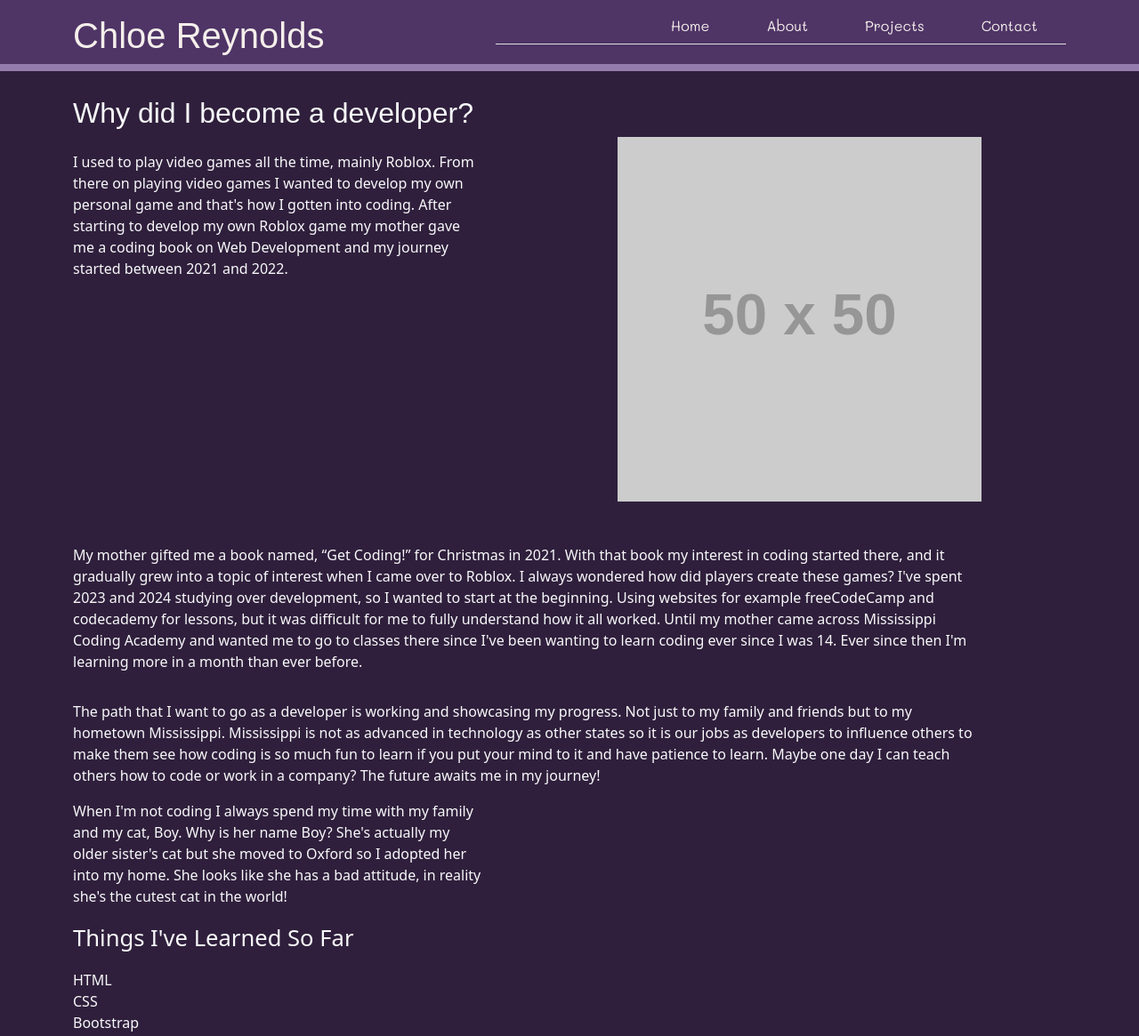
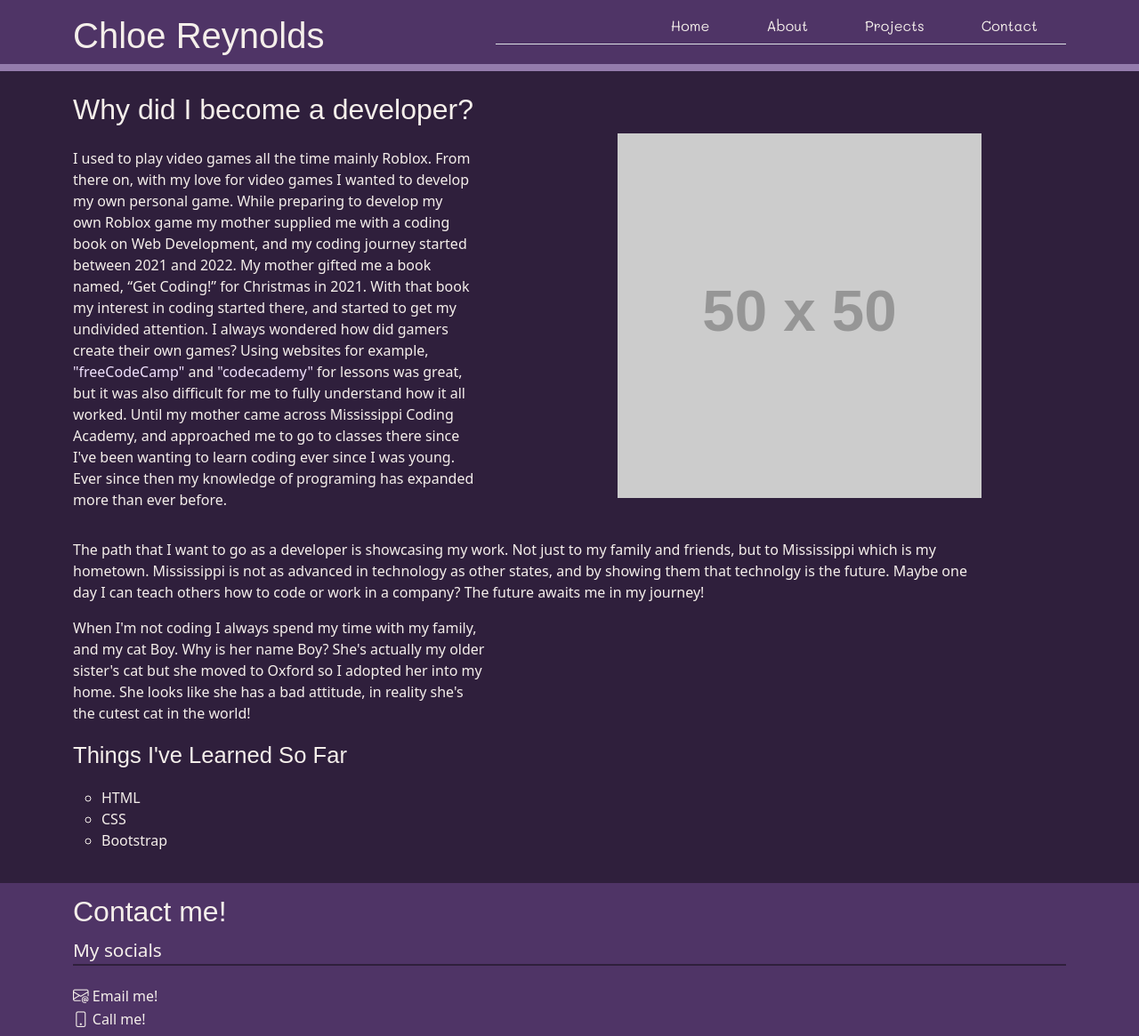
Before and after one commit to chloereynolds07/myportfolio, a plain HTML site: page about.html in a window 1280 px wide. Shown: the top 1165 px of the page at 89% size. Drawn offline with nearby package versions, Linux system fonts and the light colour scheme; placeholder pictures from the web are drawn by us; a web font is replaced by a local one.

Commit message:
working on everything!

```diff
--- a/about.html
+++ b/about.html
@@ -67,12 +67,10 @@
     <main class="main" id="main">
         <section class="section" id="aboutSection">
             <div class="container">
-                <div class="about-box">
-                    <h2 class="about-header text-light pt-2 text-center text-lg-start">Why did I become a developer?</h2>
-                </div>
+                    <h2 class="about-header pt-1 text-center text-lg-start">Why did I become a developer?</h2>
                 <div class="row">
-                    <div class="col-md-5 text-light pt-3">
-                        <p class="about-text">I used to play video games all the time, mainly Roblox. From there on playing video games I wanted to develop my own personal game and that's how I gotten into coding. After starting to develop my own Roblox game my mother gave me a coding book on Web Development and my journey started between 2021 and 2022.</p>
+                    <div class="col-md-5 pt-3">
+                        <p class="about-text">I used to play video games all the time mainly Roblox. From there on, with my love for video games I wanted to develop my own personal game. While preparing to develop my own Roblox game my mother supplied me with a coding book on Web Development, and my coding journey started between 2021 and 2022. My mother gifted me a book named, “Get Coding!” for Christmas in 2021. With that book my interest in coding started there, and started to get my undivided attention. I always wondered how did gamers create their own games? Using websites for example, <a href="https://www.freecodecamp.org/" class="about-text-link text-decoration-none" target="_blank">"freeCodeCamp"</a> and <a href="https://www.codecademy.com" class="about-text-link text-decoration-none" target="_blank">"codecademy"</a> for lessons was great, but it was also difficult for me to fully understand how it all worked. Until my mother came across Mississippi Coding Academy, and approached me to go to classes there since I've been wanting to learn coding ever since I was young. Ever since then my knowledge of programing has expanded more than ever before.</p>
                     </div>
                     <div class="col-md-6">
                         <img src="https://via.placeholder.com/50x50" alt="..." class="aboutme-img img-fluid w-75 mx-auto d-block float-lg-end">
@@ -80,14 +78,13 @@
                 </div>
                 <section class="section" id="aboutSection2">
                     <div class="col-md-11">
-                        <p class="about-text text-light pt-5">My mother gifted me a book named, “Get Coding!” for Christmas in 2021. With that book my interest in coding started there, and it gradually grew into a topic of interest when I came over to Roblox. I always wondered how did players create these games? I've spent 2023 and 2024 studying over development, so I wanted to start at the beginning. Using websites for example freeCodeCamp and codecademy for lessons, but it was difficult for me to fully understand how it all worked. Until my mother came across Mississippi Coding Academy and wanted me to go to classes there since I've been wanting to learn coding ever since I was 14. Ever since then I'm learning more in a month than ever before.</p>
-                        <p class="about-text text-light pt-3">The path that I want to go as a developer is working and showcasing my progress. Not just to my family and friends but to my hometown Mississippi. Mississippi is not as advanced in technology as other states so it is our jobs as developers to influence others to make them see how coding is so much fun to learn if you put your mind to it and have patience to learn. Maybe one day I can teach others how to code or work in a company? The future awaits me in my journey!</p>
+                        <p class="about-text pt-3">The path that I want to go as a developer is showcasing my work. Not just to my family and friends, but to Mississippi which is my hometown. Mississippi is not as advanced in technology as other states, and by showing them that technolgy is the future. Maybe one day I can teach others how to code or work in a company? The future awaits me in my journey!</p>
                     </div>
                     <div class="col-md-5">
-                        <p class="about-text text-light justify-content-lg-end">When I'm not coding I always spend my time with my family and my cat, Boy. Why is her name Boy? She's actually my older sister's cat but she moved to Oxford so I adopted her into my home. She looks like she has a bad attitude, in reality she's the cutest cat in the world!</p>
+                        <p class="about-text justify-content-lg-end">When I'm not coding I always spend my time with my family, and my cat Boy. Why is her name Boy? She's actually my older sister's cat but she moved to Oxford so I adopted her into my home. She looks like she has a bad attitude, in reality she's the cutest cat in the world!</p>
                     </div>
-                    <p class="about-list-header text-light text-center text-md-start">Things I've Learned So Far</p>
-                    <ul class="about-list text-light list-unstyled text-center text-md-start">
+                    <p class="about-list-header text-center text-md-start">Things I've Learned So Far</p>
+                    <ul class="about-list text-center text-md-start">
                         <li class="about-list-item ">HTML</li>
                         <li class="about-list-item">CSS</li>
                         <li class="about-list-item">Bootstrap</li>
--- a/css/style.css
+++ b/css/style.css
@@ -160,9 +160,23 @@ body {
 }
 
 
-.about-header {
+.about-header, .about-list-header{
     font-family: var(--font1);
     /* font-size: 1.8rem; */
+    color: var(--beige);
+}
+
+.about-list-item {
+    color: var(--beige);
+    list-style: circle;
+}
+
+.about-text {
+    color: var(--beige);
+}
+
+.about-text-link {
+    color: var(--palepurple);
 }
 
 .aboutme-img {
```
Also changed, not shown: index.html (+2 -4 lines).
